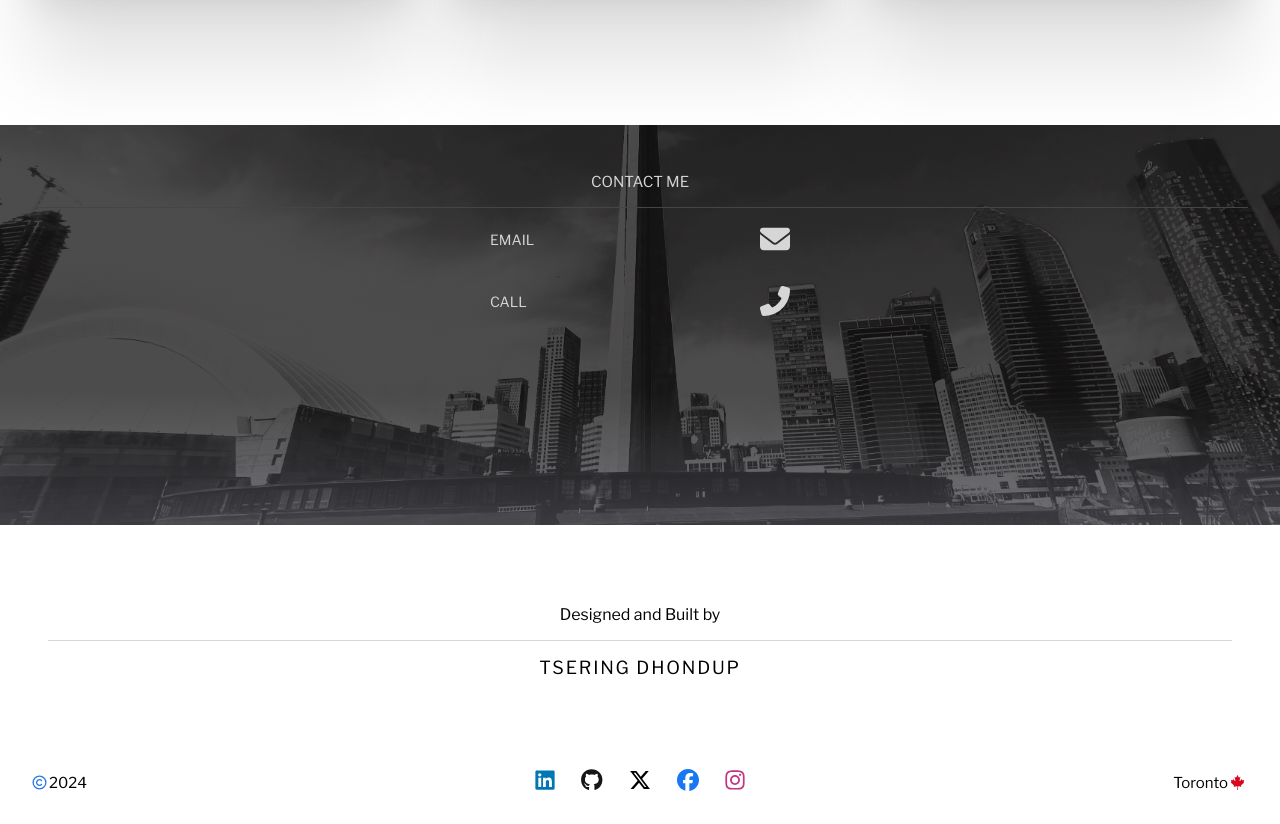
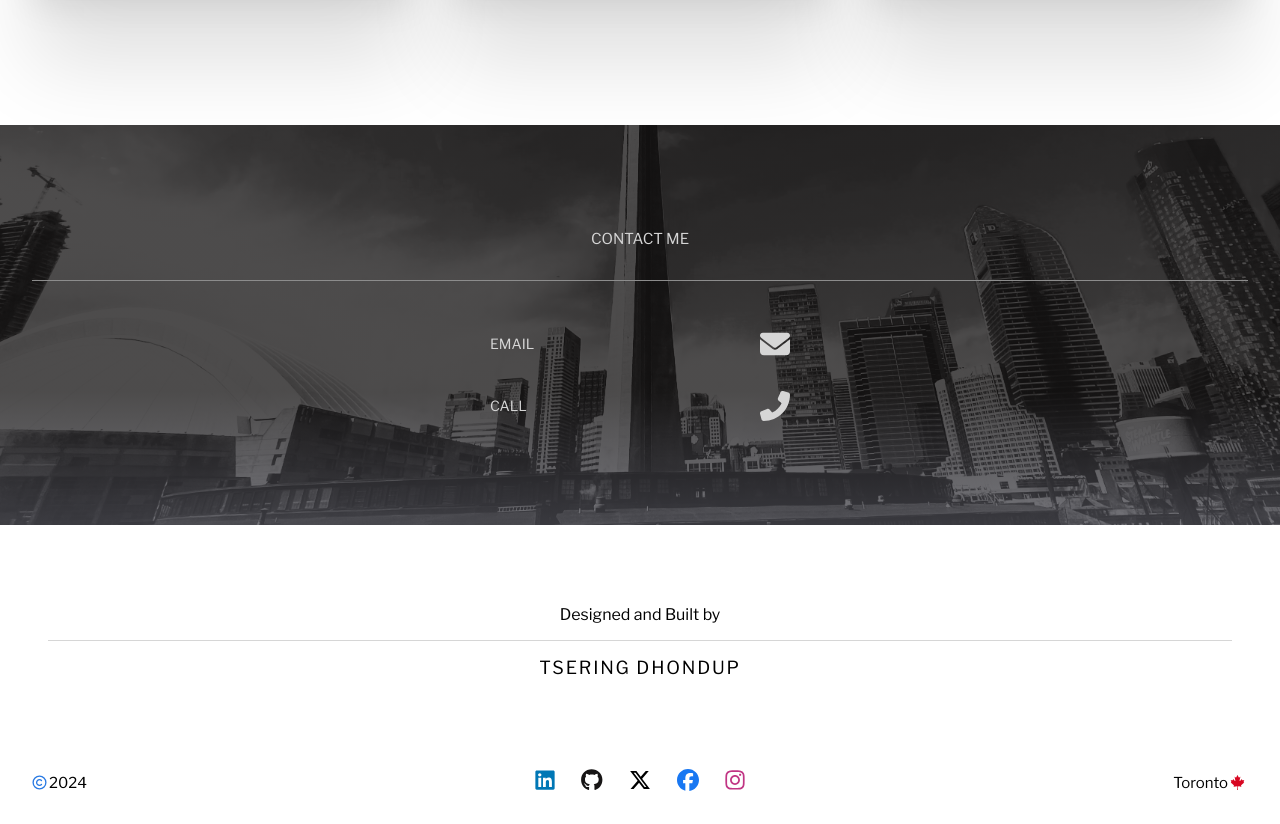
Before and after one commit to Tsedhondup/Portfolio, a React (Create React App) app: page / in a window 1280 px wide. Shown: the part 2345-3169 px from the top of the page. Built offline with nearby package versions, Linux system fonts and the light colour scheme.

Commit message:
about data updae4d

```diff
--- a/src/Components/AboutFirst/AboutFirst.scss
+++ b/src/Components/AboutFirst/AboutFirst.scss
@@ -55,7 +55,7 @@
   // ABOUT TITLE
   &__title {
     color: $pewter;
-    font-size: 13px;
+    font-size: 14px;
     font-weight: 500;
     text-align: right;
     text-transform: uppercase;
@@ -74,7 +74,6 @@
       border-bottom: 1px solid $ebony;
     }
     @include desktop {
-      font-size: 16;
       max-width: 1280px;
     }
   }
@@ -135,30 +134,30 @@
       flex-direction: column;
     }
     &--header {
-      font-size: 11px;
+      font-size: 12px;
       text-transform: uppercase;
       font-weight: 400;
       padding-bottom: 10px;
       margin-bottom: 16px;
       border-bottom: 1px solid $ebony;
       @include tablet {
-        font-size: 14px;
+        font-size: 15px;
         margin-bottom: 24px;
       }
       @include desktop {
-        font-size: 16px;
+        font-size: 18px;
       }
     }
     &--body {
-      font-size: 12px;
+      font-size: 13px;
       margin-bottom: 16px;
       @include tablet {
-        font-size: 13px;
+        font-size: 15px;
         margin-bottom: 32px;
         line-height: 1.5em;
       }
       @include desktop {
-        font-size: 15px;
+        font-size: 16px;
       }
     }
   }
--- a/src/Components/Contacts/Contacts.js
+++ b/src/Components/Contacts/Contacts.js
@@ -26,6 +26,7 @@ const Contacts = (props) => {
       return (
         <motion.div key={item.name} className="contacts__links">
           <motion.a
+            key="01"
             href={createUrl(item.name, item.url)}
             target="_blank"
             rel="noopener noreferrer"
@@ -44,6 +45,7 @@ const Contacts = (props) => {
             {item.name === "email" ? "email" : "call"}
           </motion.a>
           <motion.a
+            key="02"
             href={createUrl(item.name, item.url)}
             target="_blank"
             rel="noopener noreferrer"
@@ -78,6 +80,7 @@ const Contacts = (props) => {
       } contacts`}
     >
       <motion.h2
+        key="02"
         className="contacts__header"
         initial={{
           opacity: 0,
@@ -85,7 +88,7 @@ const Contacts = (props) => {
         }}
         whileInView={{
           opacity: 1,
-          borderBottom: "1px solid #44444c",
+          borderBottom: "1px solid #8c8c8c",
 
           transition: {
             ease: "linear",
--- a/src/Components/Contacts/Contacts.scss
+++ b/src/Components/Contacts/Contacts.scss
@@ -11,6 +11,10 @@
   z-index: 5;
   padding: $mobile-margin;
   min-height: 270px;
+  display: flex;
+  flex-direction: column;
+  justify-content: center;
+  align-items: center;
   @include tablet {
     padding: $tablet-margin;
     height: 400px;
@@ -35,9 +39,11 @@
     padding: $mobile-margin;
     position: relative;
     z-index: 15;
-    border-bottom: 1px solid $ebony;
+    border-bottom: 1px solid $pewter;
     @include tablet {
       font-size: 15px;
+      padding-bottom: 32px;
+      margin-bottom: 32px;
     }
   }
 
--- a/src/utilities/aboutData.js
+++ b/src/utilities/aboutData.js
@@ -19,29 +19,29 @@ import goalImage from "../assets/image/goal.png";
 export const aboutData = [
   {
     id: "01",
-    header: "background",
+    header: "Background",
     body: "Growing up, I was always fascinated by natural sciences, particularly plant biology, which led me to pursue botany at the University of Delhi. Now, I hope to translate my scientific inquiry in phytology into tech by specializing in web development.",
     icons: [faDna, faLeaf, faVial],
     image: educationImage,
   },
   {
     id: "02",
-    header: "journey",
+    header: "Getting started with coding",
     body: "The story of an inspiring self-taught software developer on YouTube was enough to convince me to learn coding. However, what started as a hobby during my university years has evolved into a full-fledged passion, driving me to pursue a career transition in the tech industry.",
     icons: [faLaptop, faCode, faCoffee],
     image: journeyImage,
   },
   {
     id: "03",
-    header: "certification",
+    header: "Becoming a certified web developer",
     body: "I begin to teach myself coding, only to be netted by Tutorial Hell. The need for a proper mentor to assist in honing my skills tailored to professional requirements was essential. I have committed time and resources to becoming a certified web developer by enrolling at BrainStation's Software Engineering Boot Camp in Toronto.",
     icons: [faBook, faHeadset, faCheckSquare],
     image: certificateImage,
   },
   {
     id: "04",
-    header: "goal",
-    body: "I aim to master both front-end and back-end technologies. I aspire to stay updated with industry trends, adopt best practices, and collaborate and contribute effectively with cross-functional teams to deliver high-quality, secure, and efficient web solutions that meet both user and business needs.",
+    header: "I aim to ...",
+    body: "master both front-end and back-end technologies. I aspire to stay updated with industry trends, adopt best practices, and collaborate and contribute effectively with cross-functional teams to deliver high-quality, secure, and efficient web solutions that meet both user and business needs.",
     icons: [faHandPointRight, faLaptopHouse, faGlobeAmericas],
     image: goalImage,
   },
```
